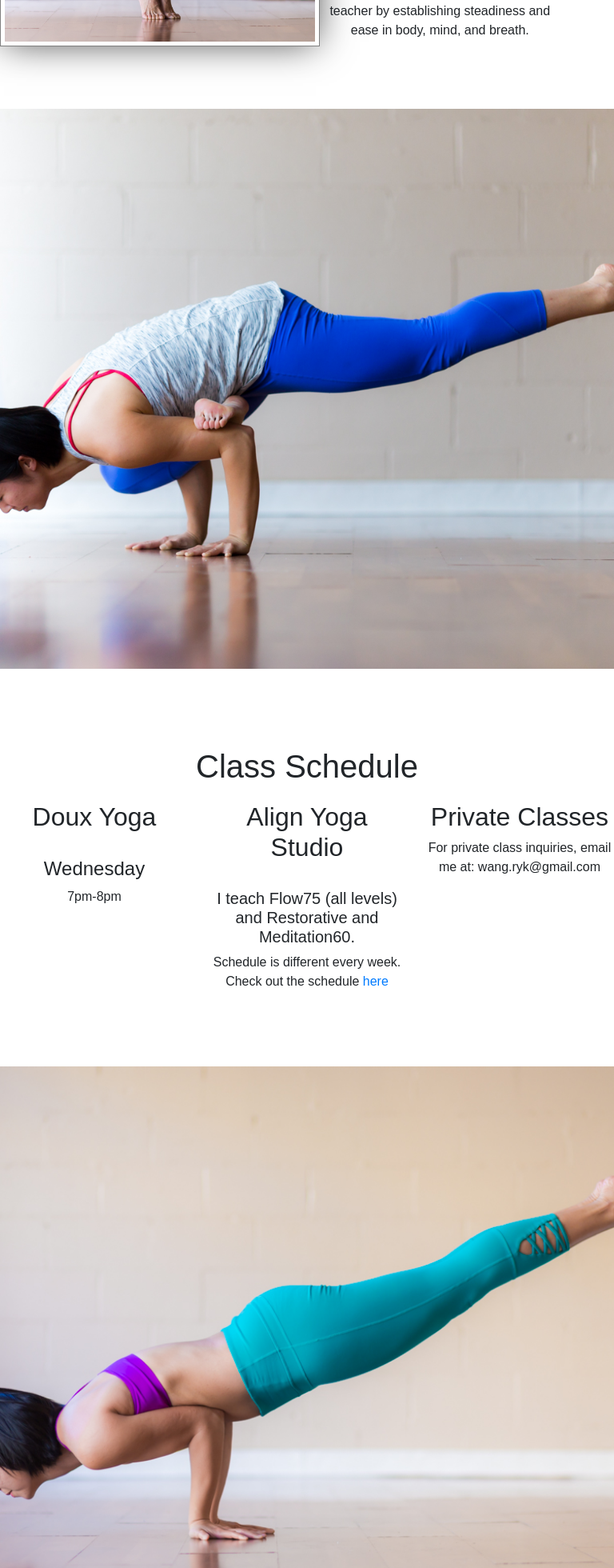
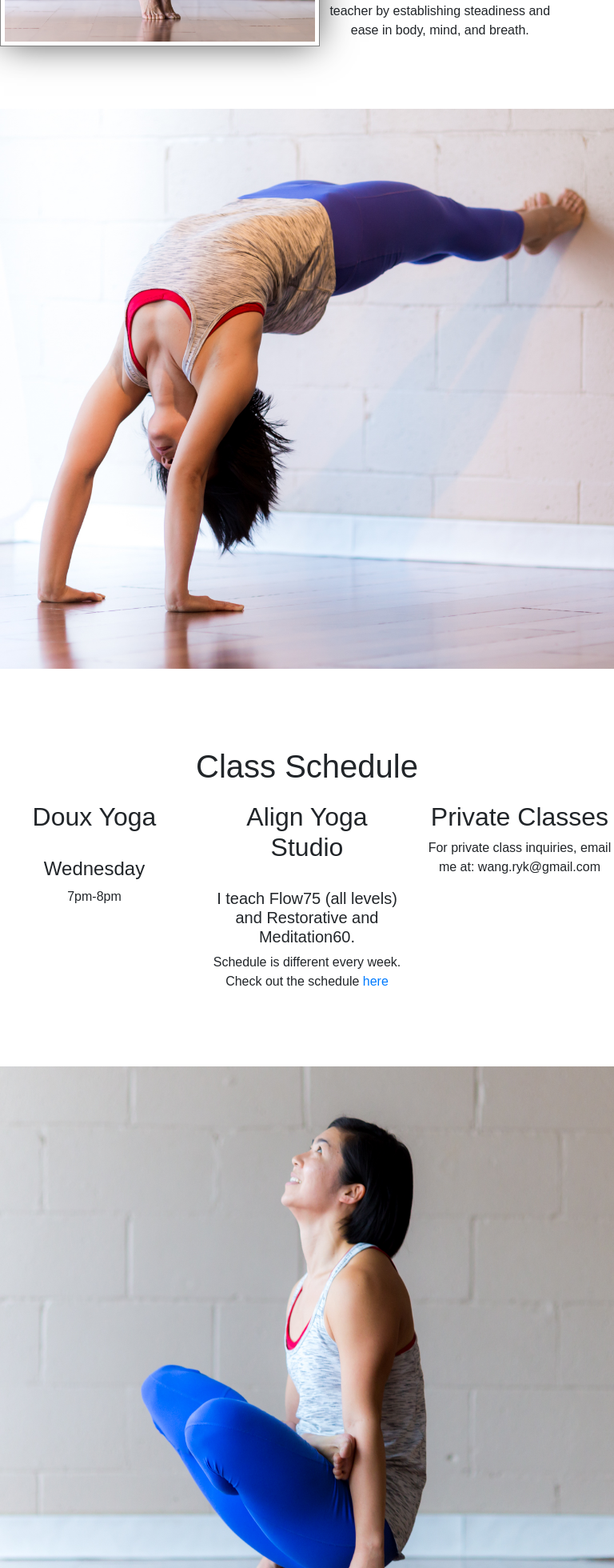
Before and after one commit to clayyy123/rachelwang, a React (Create React App) app in the folder client/: page / in a window 768 px wide. Shown: the part 1120-3080 px from the top of the page at 80% size. Built offline with nearby package versions, Linux system fonts and the light colour scheme; a web font is replaced by a local one.

Commit message:
changes background

```diff
--- a/client/src/App.css
+++ b/client/src/App.css
@@ -231,6 +231,27 @@ li:hover,
   }
 }
 
+@media (min-width: 768px) and (max-width: 1024px) {
+  .para,
+  .para2,
+  .para3,
+  .para4:before {
+    height: 700px;
+    background-attachment: fixed;
+    background-position: center;
+    background-size: cover;
+  }
+  .para2 {
+    background-image: url('./square/IMG_7329.jpg');
+  }
+  .para3 {
+    background-image: url('./square/IMG_7370.jpg');
+  }
+  .para4 {
+    background-image: url('./square/IMG_7340.jpg');
+  }
+}
+
 .bg-light {
   opacity: 0.5;
 }
```
